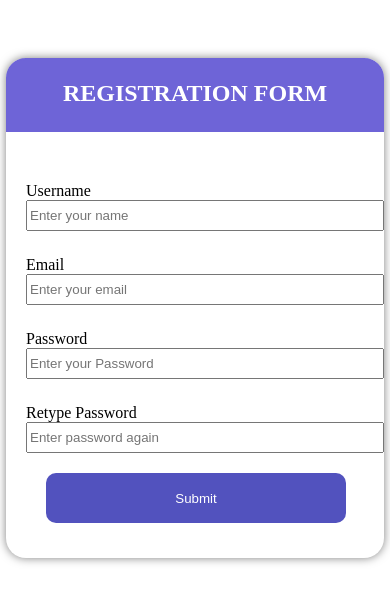
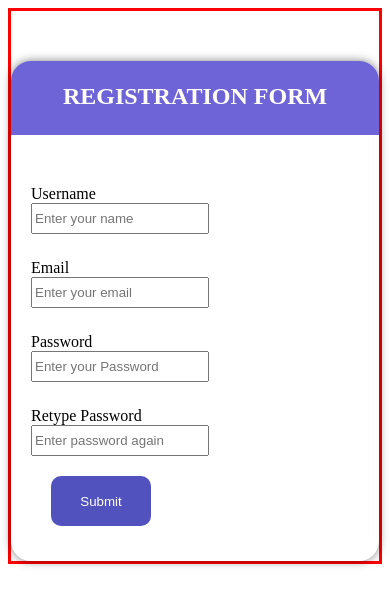
Before and after one commit to Rohini6697/form-validation, a plain HTML site: page index.html in a window 390 px wide. Drawn offline with Linux system fonts and the light colour scheme.

Commit message:
minor changes

```diff
--- a/style.css
+++ b/style.css
@@ -1,9 +1,10 @@
 .main{
-    /* border: 3px solid red; */
+    border: 3px solid red;
     display: flex;
     justify-content: center;
     height: 500px;
     padding-top: 50px;
+
 }
 .first{
     background-color: rgb(110, 100, 215);
@@ -60,3 +61,14 @@ button{
     border-radius: 10px;
 
 }
+@media (max-width:600px){
+   input{
+        max-width: 170px;
+   }
+   .main{
+    /* width: 00px; */
+   }
+   button{
+    width: 100px;
+   }
+}
```
